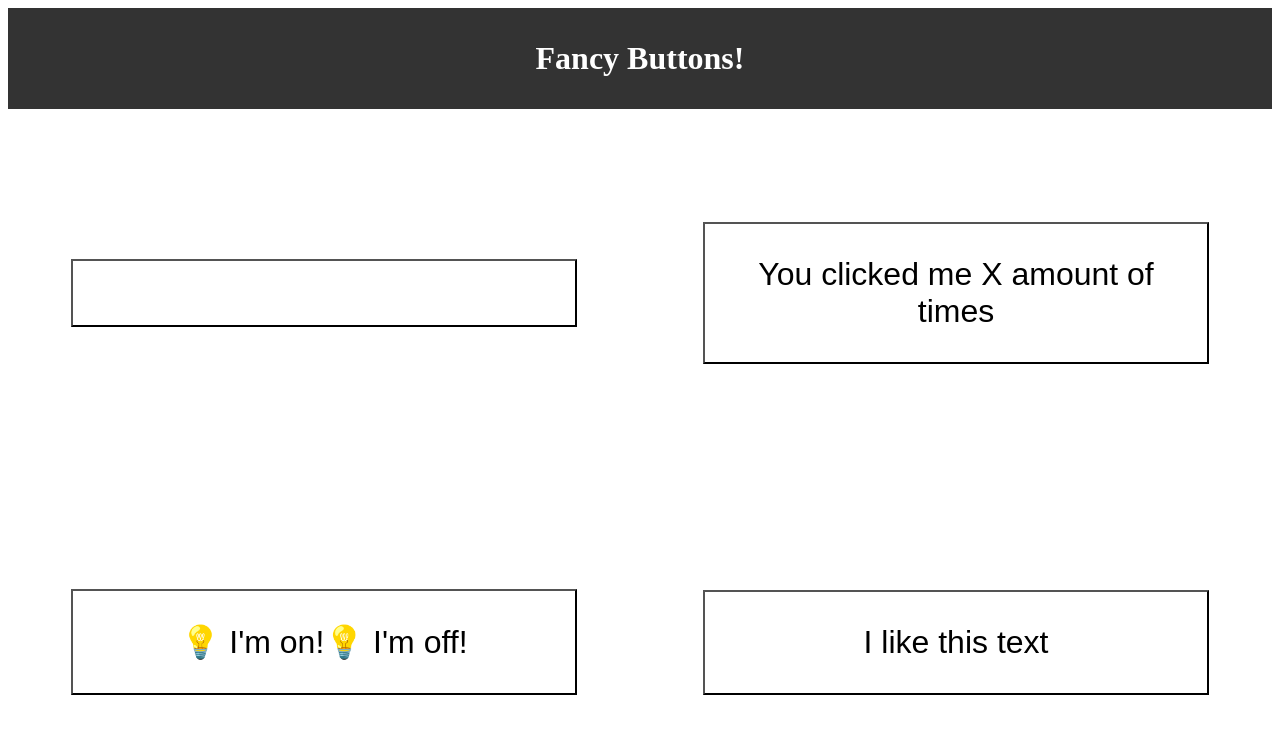
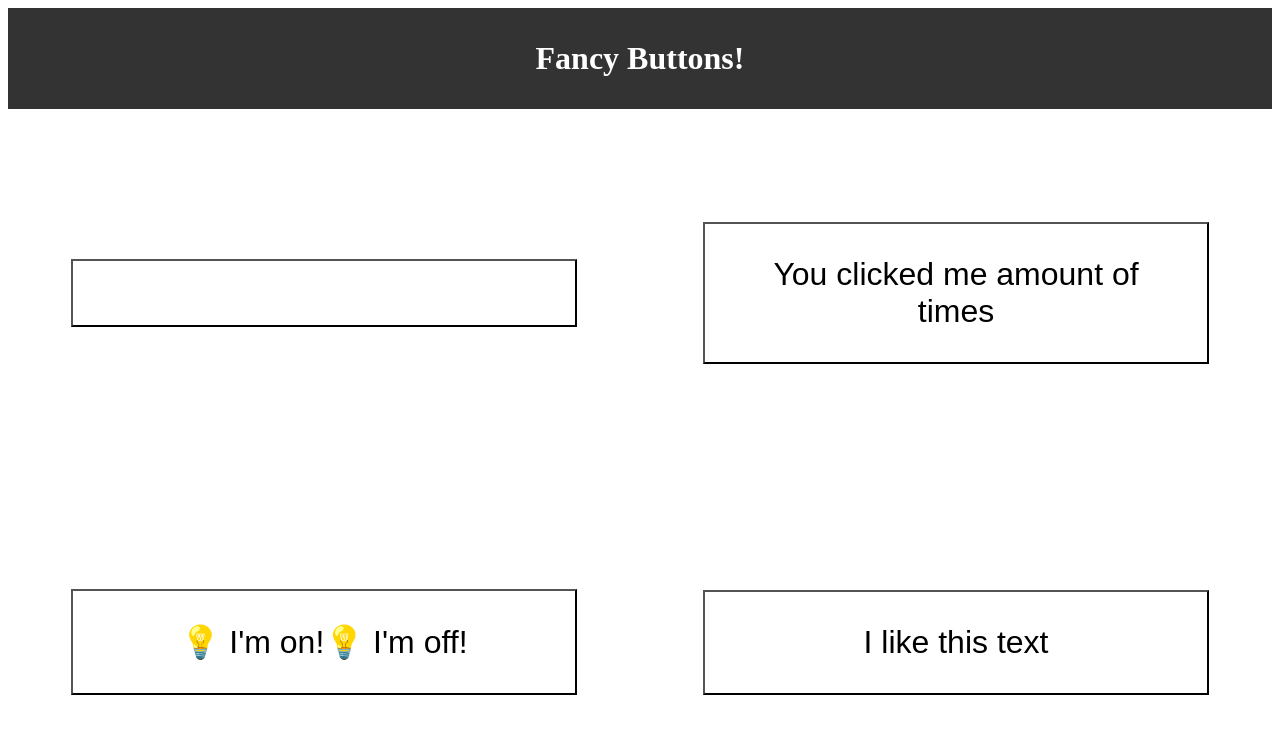
Before and after one commit to jeongj99/fancy-buttons, a React (Create React App) app: page / in a window 1280 px wide. Shown: the top 734 px of the page. Built offline with nearby package versions, Linux system fonts and the light colour scheme.

Commit message:
Replace with useState getter in CounterButton

```diff
--- a/src/components/CounterButton.js
+++ b/src/components/CounterButton.js
@@ -5,7 +5,7 @@ function CounterButton() {
 
   return (
     <button className="CounterButton">
-      You clicked me X amount of times
+      You clicked me {clickAmount} amount of times
     </button>
   );
 }
```
